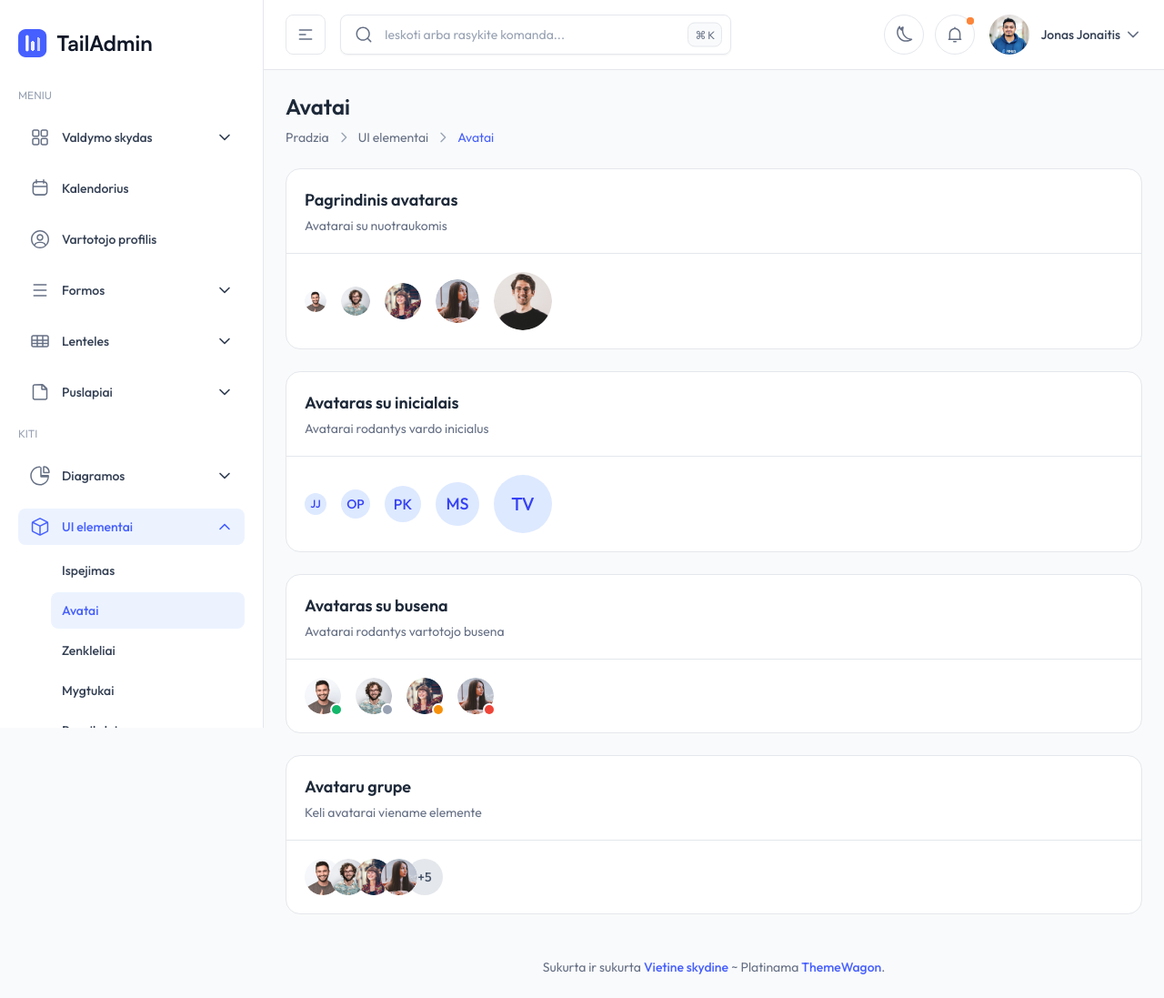
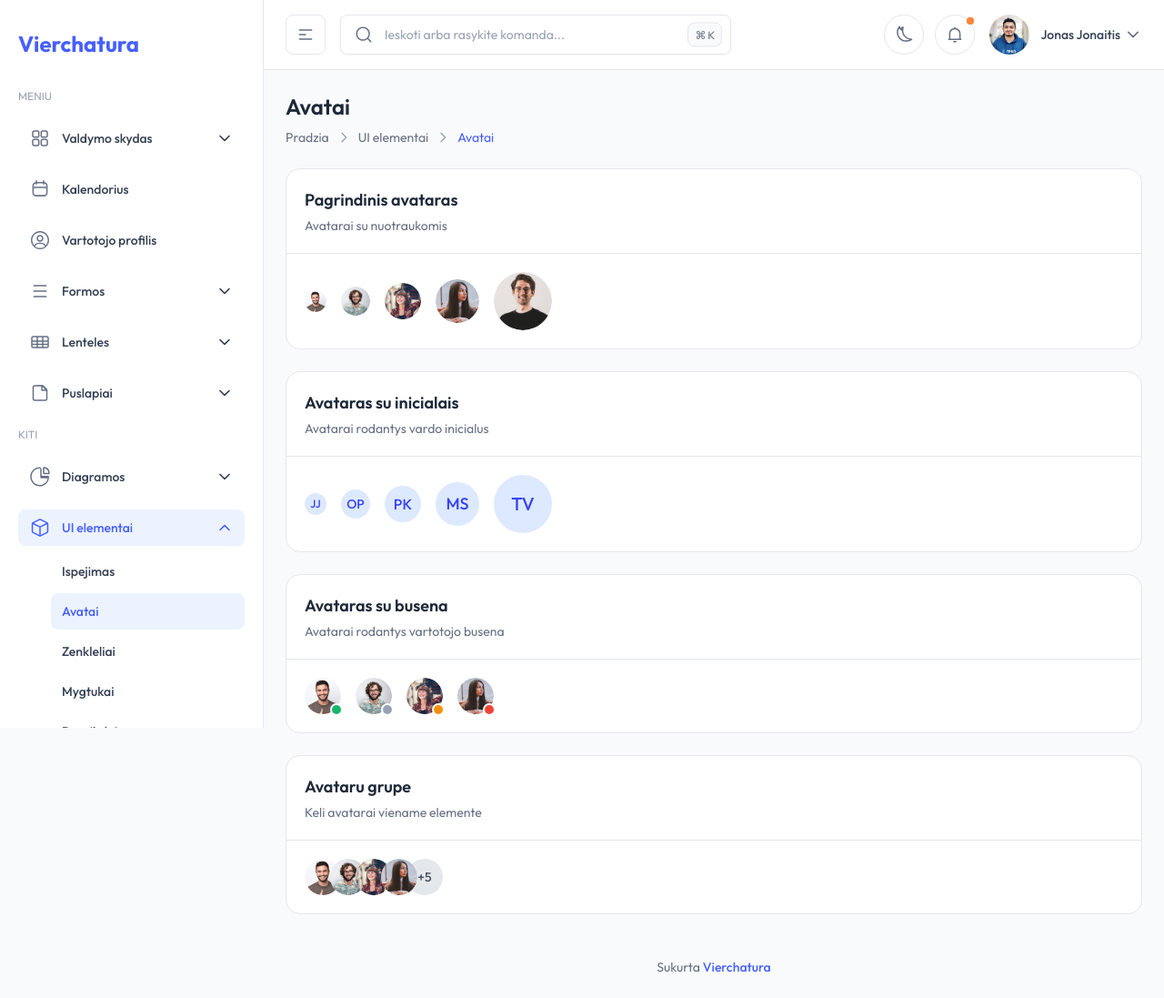
Before and after one commit to mny-Aii/vietine-skydine, a Next.js app: page /avatai in a window 1280 px wide. Shown: the whole page at 91% size. Built offline with nearby package versions, Linux system fonts and the light colour scheme.

Commit message:
Pervadinta i Vierchatura, pasalinta ThemeWagon nuoroda

```diff
--- a/src/app/layout.tsx
+++ b/src/app/layout.tsx
@@ -7,8 +7,8 @@ import { ThemeProvider } from '@/context/ThemeContext'
 const outfit = Outfit({ subsets: ['latin'] })
 
 export const metadata: Metadata = {
-  title: 'Vietine skydine - Valdymo skydo sablonas',
-  description: 'Nemokamas ir atviro kodo Tailwind CSS valdymo skydo sablonas',
+  title: 'Vierchatura - Valdymo skydas',
+  description: 'Modernus valdymo skydo sablonas',
 }
 
 export default function RootLayout({
--- a/src/components/layout/AdminLayout.tsx
+++ b/src/components/layout/AdminLayout.tsx
@@ -26,23 +26,13 @@ export default function AdminLayout({ children }: AdminLayoutProps) {
         <div className="p-4 mx-auto max-w-[1536px] md:p-6">{children}</div>
         <footer className="p-4 mx-auto max-w-[1536px] md:p-6 pt-0">
           <p className="text-sm text-center text-gray-500 dark:text-gray-400">
-            Sukurta ir sukurta{' '}
+            Sukurta{' '}
             <a
               href="#"
               className="text-brand-500 hover:text-brand-600 transition-colors duration-200 font-medium"
             >
-              Vietine skydine
-            </a>{' '}
-            ~ Platinama{' '}
-            <a
-              href="https://themewagon.com/"
-              target="_blank"
-              rel="noopener noreferrer"
-              className="text-brand-500 hover:text-brand-600 transition-colors duration-200 font-medium"
-            >
-              ThemeWagon
+              Vierchatura
             </a>
-            .
           </p>
         </footer>
       </div>
--- a/src/components/layout/Sidebar.tsx
+++ b/src/components/layout/Sidebar.tsx
@@ -142,31 +142,11 @@ export default function Sidebar() {
       onMouseLeave={() => setIsHovered(false)}
     >
       <div className={`py-8 flex ${!isExpanded && !isHovered ? 'lg:justify-center' : 'justify-start'}`}>
-        <Link href="/">
+        <Link href="/" className="flex items-center gap-2">
           {(isExpanded || isHovered || isMobileOpen) ? (
-            <>
-              <img
-                className="dark:hidden"
-                src="/images/logo/logo.svg"
-                alt="Logo"
-                width={150}
-                height={40}
-              />
-              <img
-                className="hidden dark:block"
-                src="/images/logo/logo-dark.svg"
-                alt="Logo"
-                width={150}
-                height={40}
-              />
-            </>
+            <span className="text-2xl font-bold text-brand-500">Vierchatura</span>
           ) : (
-            <img
-              src="/images/logo/logo-icon.svg"
-              alt="Logo"
-              width={32}
-              height={32}
-            />
+            <span className="text-2xl font-bold text-brand-500">V</span>
           )}
         </Link>
       </div>
```
